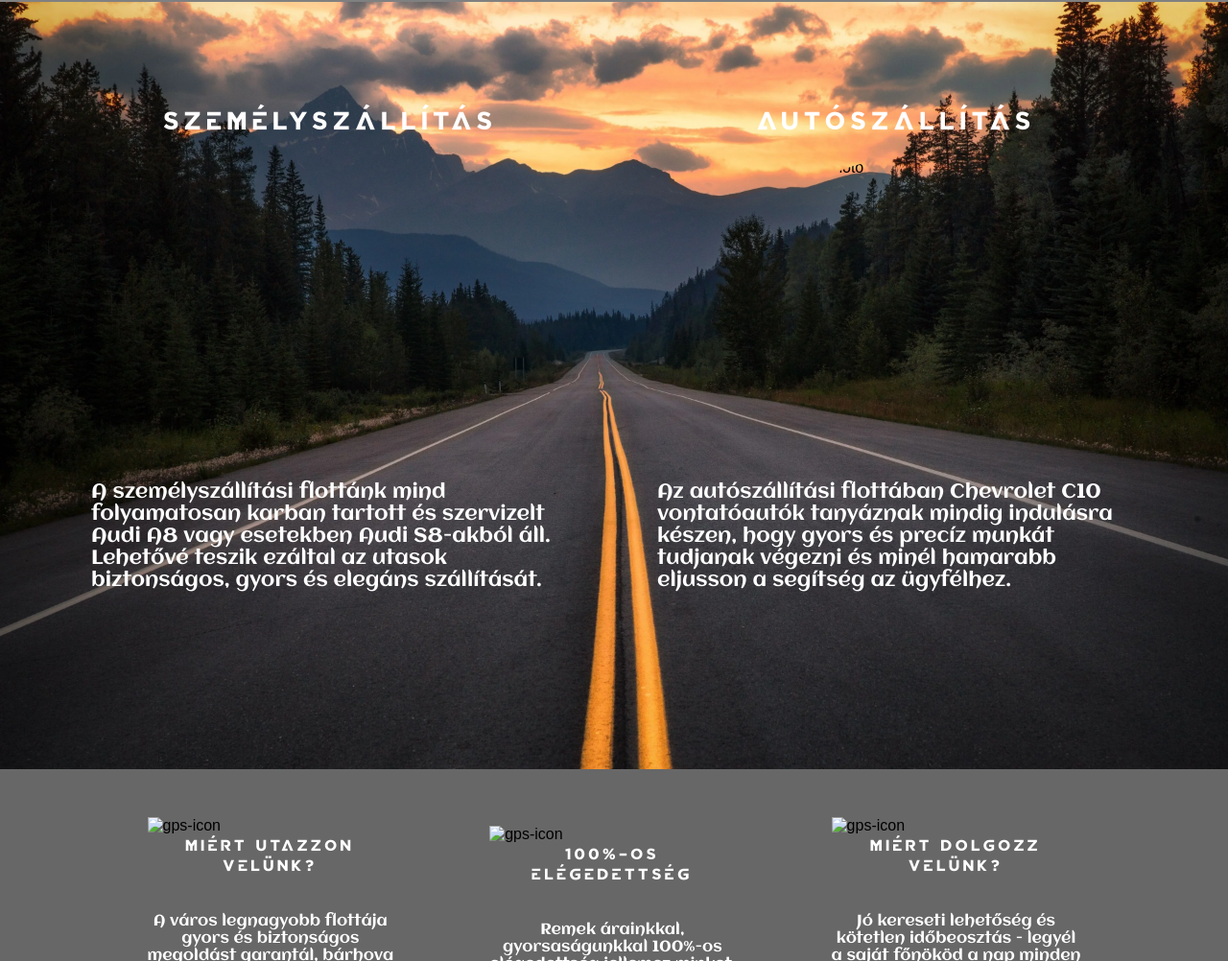
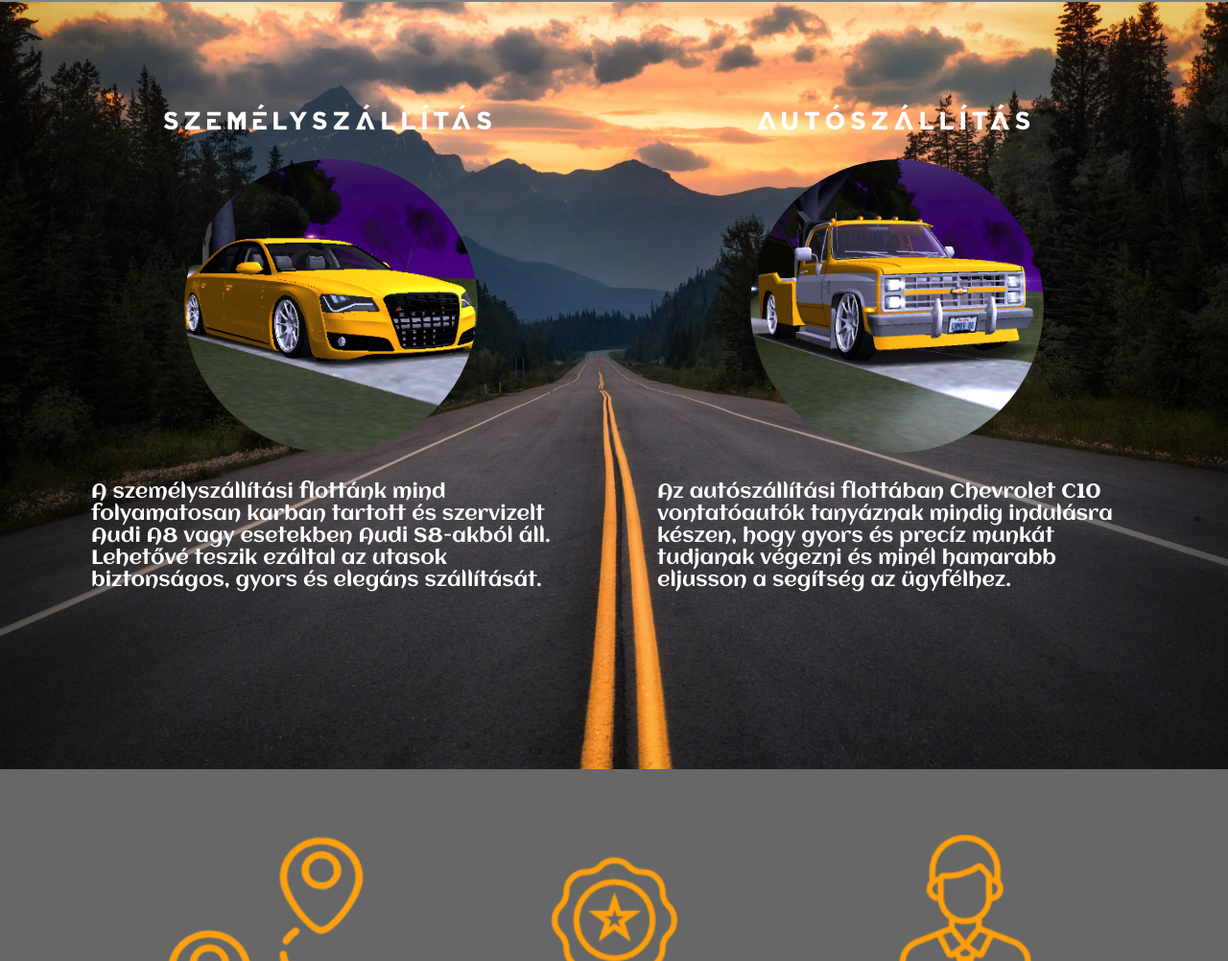
Before and after one commit to stayhigh08/stayhigh08.github.io, a plain HTML site: page index.html in a window 1280 px wide. Shown: the part 1798-2800 px from the top of the page at 96% size. Drawn offline with Linux system fonts and the light colour scheme; files that its build step writes are made by us from their sources; files whose address does not match are found by name.

Commit message:
Update index.html

```diff
--- a/index.html
+++ b/index.html
@@ -5,7 +5,7 @@
     <meta http-equiv="X-UA-Compatible" content="IE=edge">
     <meta name="viewport" content="width=device-width, initial-scale=1">
     <title>Ricsi's Site</title>
-    <link rel="stylesheet" href="../css/index.css">
+    <link rel="stylesheet" href="index.css">
 </head>
 <body>
 
@@ -14,7 +14,7 @@
         <div class="home-container">
             <nav>
                 <ul class="nav-ul">
-                    <li class="logo-li"><img id="logo-img" draggable="false" src="../pics/v1.png" alt="logo-img"></li>
+                    <li class="logo-li"><img id="logo-img" draggable="false" src="v1.png" alt="logo-img"></li>
                     <li class="button-li"><button>BEJELENTKEZÉS</button></li>
                 </ul>
 
@@ -47,7 +47,7 @@
     <!-- about section -->
     <section class="about-section">
         <div class="about-container">
-            <img src="../pics/taxi.png" alt="taxi-photo" id="taxi-img">
+            <img src="taxi.png" alt="taxi-photo" id="taxi-img">
             <div class="text">
                 <h2>2019 óta Önökkel,<br> Önökért</h2>
                 <p>
@@ -72,7 +72,7 @@
             <ul>
                 <li>
                     <h3>Személyszállítás</h3>
-                    <img draggable="false" src="../pics/taxi.png" alt="taxi-photo">
+                    <img draggable="false" src="taxi.png" alt="taxi-photo">
                     <p>
                         A személyszállítási flottánk mind folyamatosan karban
                         tartott és szervizelt Audi A8 vagy esetekben Audi S8-akból
@@ -83,7 +83,7 @@
 
                 <li>
                     <h3>Autószállítás</h3>
-                    <img draggable="false" src="../pics/Vonti.png" alt="tow-truck-photo">
+                    <img draggable="false" src="Vonti.png" alt="tow-truck-photo">
                     <p>
                         Az autószállítási flottában Chevrolet C10 vontatóautók
                         tanyáznak mindig indulásra készen, hogy gyors és precíz
@@ -103,7 +103,7 @@
             <!-- unordered list a 3 elem elrendezéséhez -->
             <ul>
                 <li>
-                    <img draggable="false" src="../pics/gps.png" alt="gps-icon">
+                    <img draggable="false" src="gps.png" alt="gps-icon">
                     <h3>Miért utazzon <br> velünk?</h3>
                     <p>
                         A város legnagyobb flottája <br> gyors
@@ -112,7 +112,7 @@
                     </p>
                 </li>
                 <li>
-                    <img draggable="false" src="../pics/guarantee.png" alt="gps-icon">
+                    <img draggable="false" src="guarantee.png" alt="gps-icon">
                     <h3>100%-os <br> elégedettség</h3>
                     <p>
                         Remek árainkkal,<br>
@@ -121,7 +121,7 @@
                     </p>
                 </li>
                 <li>
-                    <img draggable="false" src="../pics/employ.png" alt="gps-icon">
+                    <img draggable="false" src="employ.png" alt="gps-icon">
                     <h3>Miért dolgozz <br> velünk?</h3>
                     <p>
                         Jó kereseti lehetőség és <br>
@@ -143,7 +143,7 @@
             <ul>
                 <li>
                     <div class="button-logo-container">
-                        <img src="../pics/v1.png" alt="logo-image">
+                        <img src="v1.png" alt="logo-image">
                         <button>ÁLLÁSAJÁNLATAINK</button>
                     </div>
                 </li>
@@ -168,6 +168,6 @@
     <!-- footer section itt van az elérhetőség, illetve a nyitvatartás -->
 
     <!-- itt hivatkozom a javascript fájlra -->
-    <script src="../js/index.js"></script>
+    <script src="index.js"></script>
 </body>
 </html>
```
